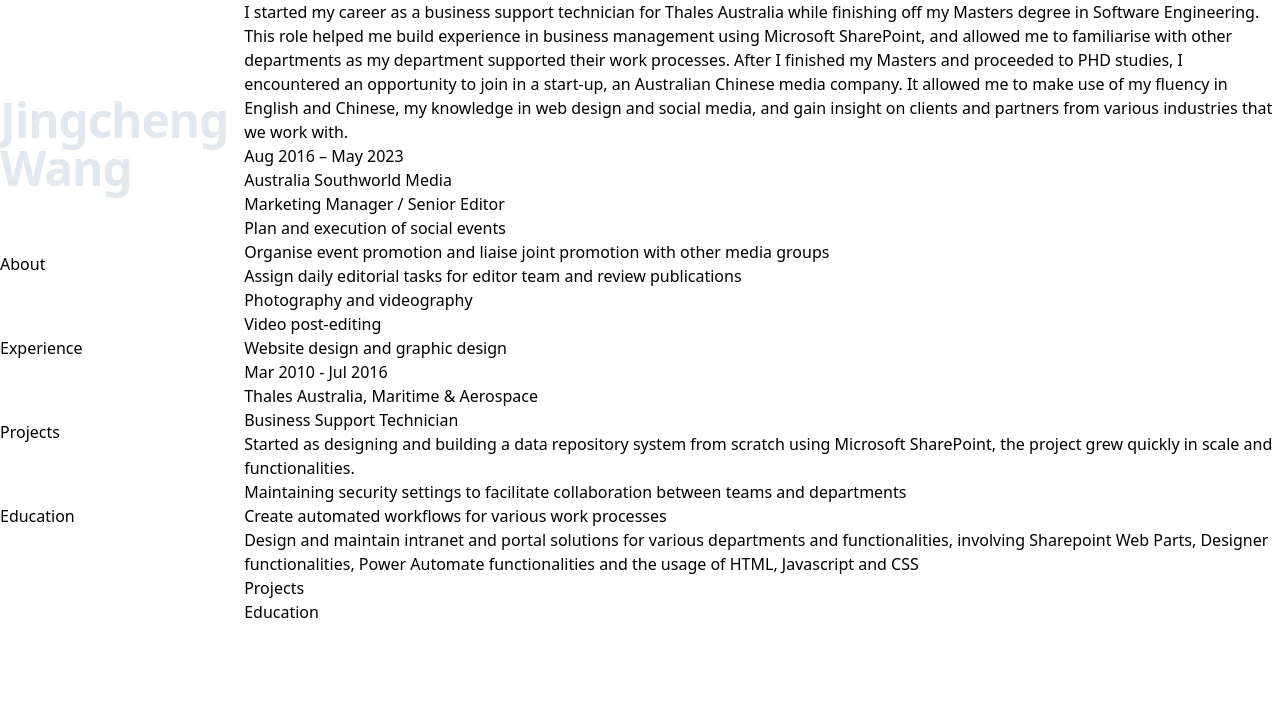
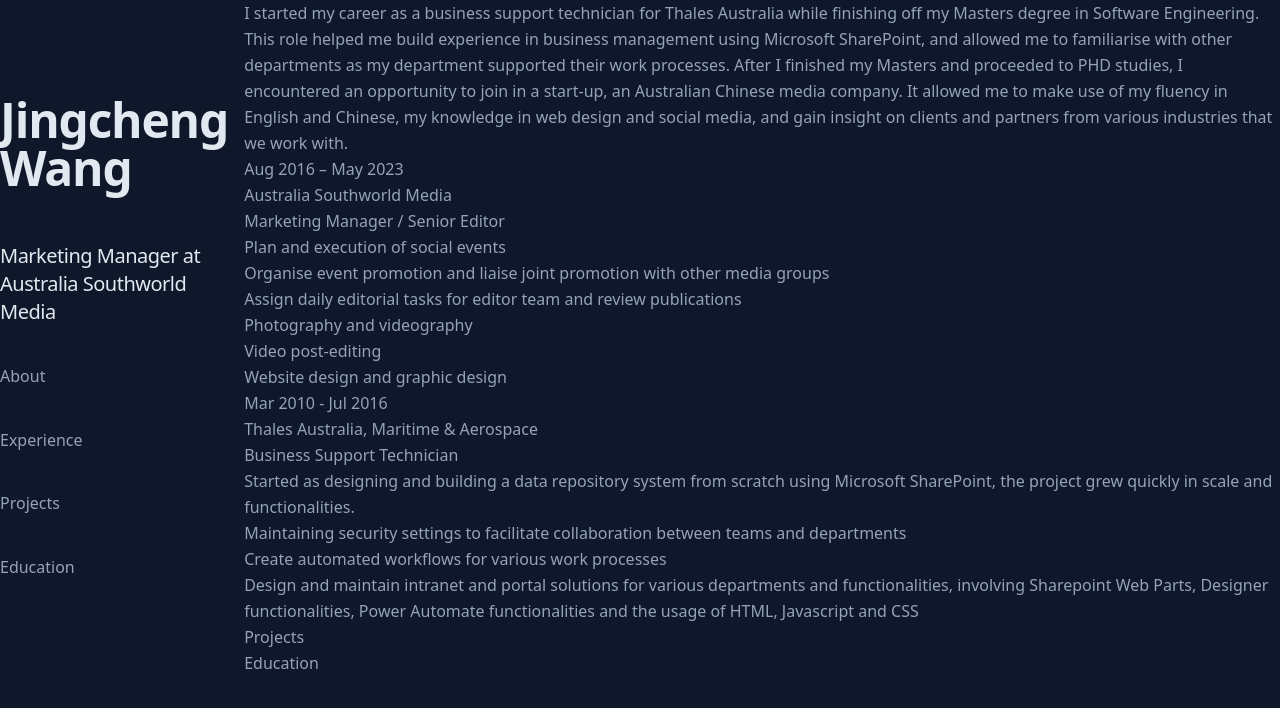
Before and after one commit to jingcheng-wang-2010/jingcheng-wang-2010.github.io, a React (Create React App) app: page / in a window 1280 px wide. Shown: the top 708 px of the page. Built offline with nearby package versions, Linux system fonts and the light colour scheme.

Commit message:
update css for inital setting

```diff
--- a/public/index.html
+++ b/public/index.html
@@ -24,7 +24,7 @@
       work correctly both with client-side routing and a non-root public URL.
       Learn how to configure a non-root public URL by running `npm run build`.
     -->
-    <title>React App</title>
+    <title>Jingcheng Wang</title>
   </head>
   <body>
     <noscript>You need to enable JavaScript to run this app.</noscript>
--- a/src/App.js
+++ b/src/App.js
@@ -1,11 +1,26 @@
-import logo from './logo.svg';
+import {useEffect} from 'react';
 import './App.css';
 
 function App() {
+  useEffect(() => {
+    document.body.classList.add(
+      'bg-slate-900',
+      'leading-relaxed',
+      'text-slate-400',
+      'antialiased',
+      'selection:bg-teal-300',
+      'selection:text-teal-900',
+    );
+  }, []);
   return (
     <div className="lg:flex lg:justify-between lg:gap-4">
       <header className="lg:sticky lg:top-0 lg:flex lg:max-h-screen lg:w-1/2 lg:flex-col lg:justify-between lg:py-24">
-        <h1 className="text-4xl font-bold tracking-tight text-slate-200 sm:text-5xl">Jingcheng Wang</h1>
+        <h1 className="text-4xl font-bold tracking-tight text-slate-200 sm:text-5xl">
+          <a href="/">Jingcheng Wang</a>
+        </h1>
+        <h2 className="mt-3 text-lg font-medium tracking-tight text-slate-200 sm:text-xl">
+          Marketing Manager at Australia Southworld Media
+        </h2>
         <p>About</p>
         <p>Experience</p>
         <p>Projects</p>
```
